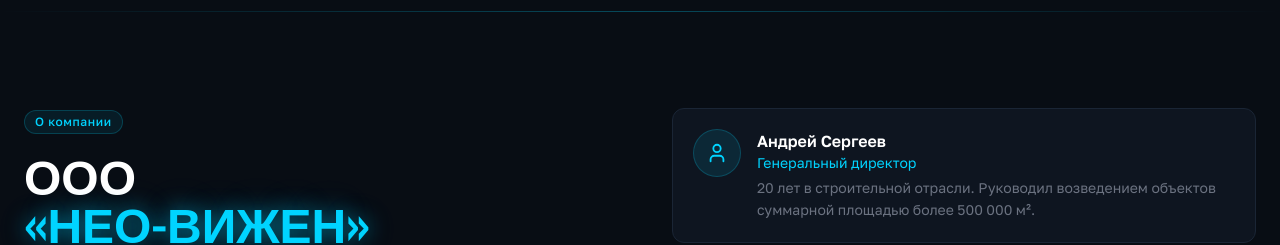
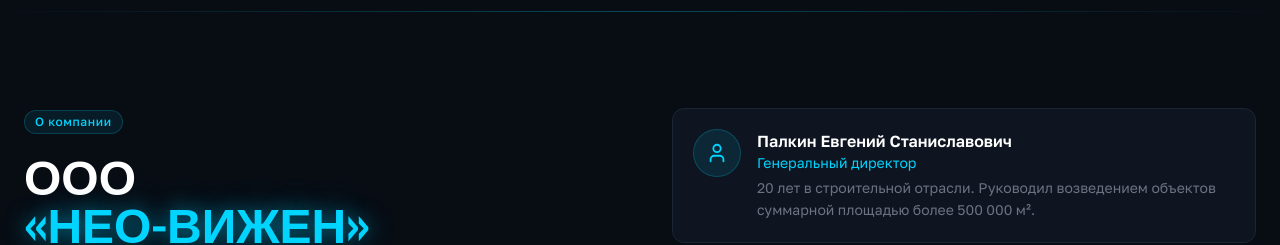
Before and after one commit to pr-poehali-dev/neo-vision-site, a React (Vite) app: page / in a window 1280 px wide. Shown: the part 7200-7445 px from the top of the page. Built offline with nearby package versions, Linux system fonts and the light colour scheme.

Commit message:
update: генеральный директор Палкин Е.С.

```diff
--- a/src/pages/Index.tsx
+++ b/src/pages/Index.tsx
@@ -689,7 +689,7 @@ function Blog() {
 // ── About ─────────────────────────────────────────────────────────────────────
 function About() {
   const team = [
-    { name: "Андрей Сергеев", role: "Генеральный директор", bio: "20 лет в строительной отрасли. Руководил возведением объектов суммарной площадью более 500 000 м²." },
+    { name: "Палкин Евгений Станиславович", role: "Генеральный директор", bio: "20 лет в строительной отрасли. Руководил возведением объектов суммарной площадью более 500 000 м²." },
     { name: "Кирилл Новиков", role: "ИТ-директор (CTO)", bio: "Эксперт по BIM и цифровизации строительства. Автор 12 внедрённых IoT-решений для стройплощадок." },
     { name: "Марина Белова", role: "Главный инженер-проектировщик", bio: "BIM-менеджер с сертификатом Autodesk. Реализовала проекты для крупнейших застройщиков Екатеринбурга." },
   ];
```
